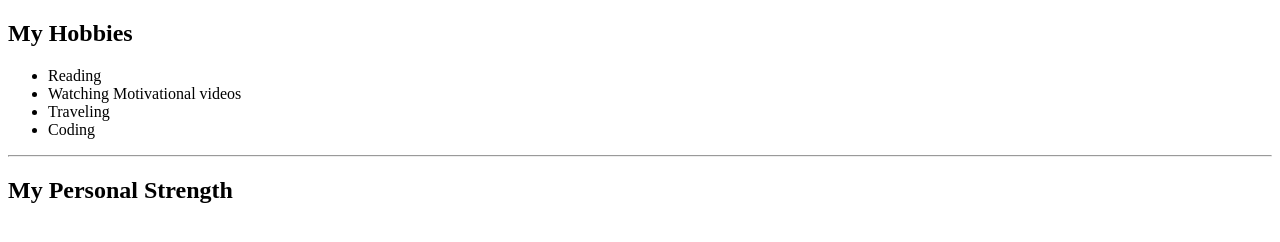
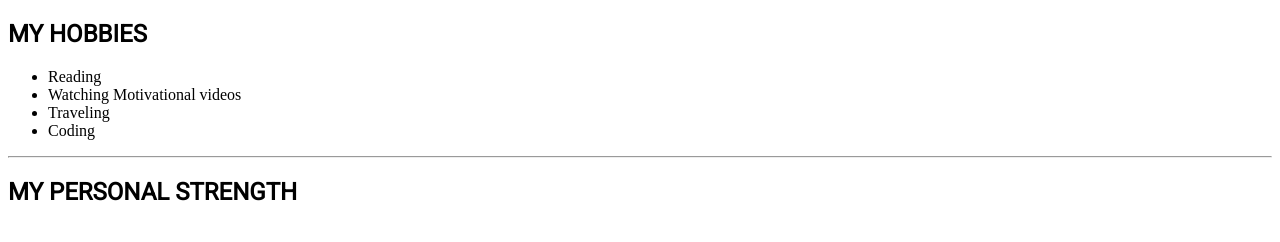
Before and after one commit to seemaekatpure1990/MyProfile, a plain HTML site: page others.html in a window 1280 px wide. Drawn offline with Linux system fonts and the light colour scheme.

Commit message:
change in font
change in font

```diff
--- a/others.html
+++ b/others.html
@@ -4,9 +4,19 @@
     <meta charset="UTF-8">
     <meta name="viewport" content="width=device-width, initial-scale=1.0">
     <title>Hobbies and Personal Strength</title>
+    <link rel="preconnect" href="https://fonts.googleapis.com">
+    <link rel="preconnect" href="https://fonts.gstatic.com" crossorigin>
+    <link href="https://fonts.googleapis.com/css2?family=Roboto&display=swap" rel="stylesheet">
+    <style>
+        .other{
+            font-family: 'Roboto', sans-serif;
+            text-transform: uppercase;
+        }
+
+    </style>
 </head>
 <body>
-    <h2>My Hobbies</h2>
+    <h2 class="other">My Hobbies</h2>
     <ul>
         <li>Reading</li>
         <li>Watching Motivational videos</li>
@@ -14,7 +24,7 @@
         <li>Coding</li>
     </ul>
     <hr>
-    <h2>My Personal Strength</h2>
+    <h2  class="other">My Personal Strength</h2>
 
 </body>
 </html>
```
Also changed, not shown: techStack.html (+10 -1 lines).
